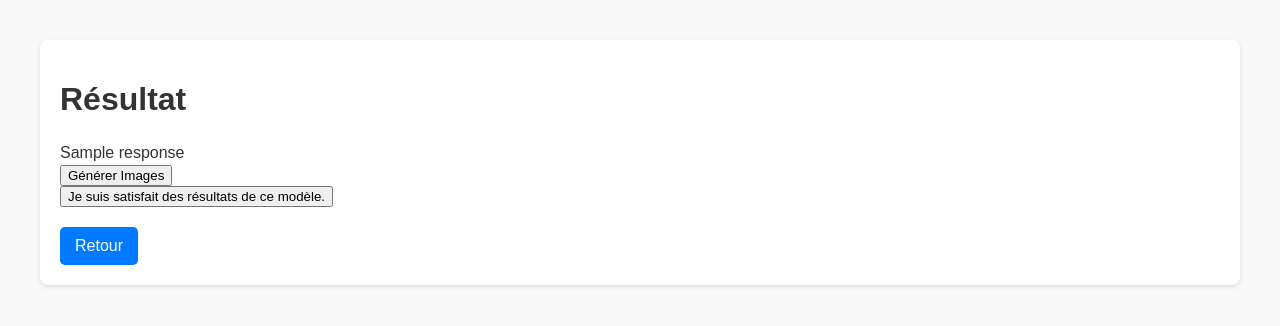
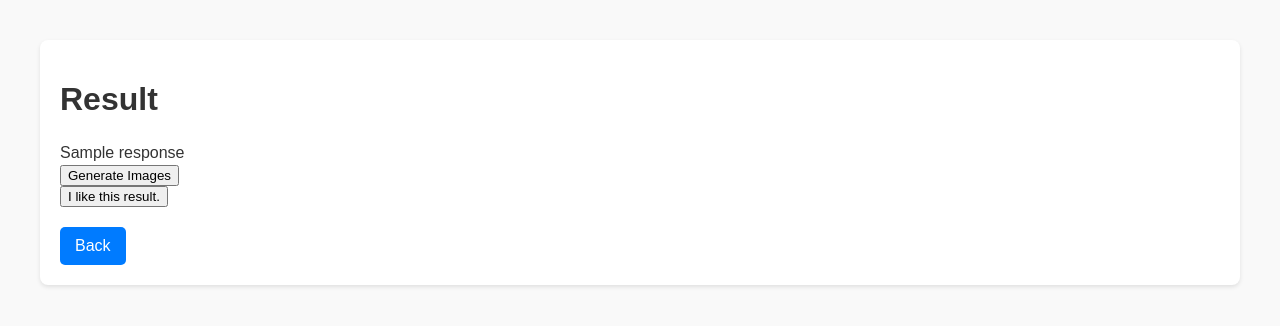
Before and after one commit to Zapp-Renfro/ROS_PA, a Flask app: template GPT4-Version/templates/result.html in a window 1280 px wide. Shown: the top 326 px of the page. Run offline with Flask 2, Linux system fonts and the light colour scheme; the template is opened without the code that fills it: most values are stand-ins (such as "Sample title", 1, 10 or a date in 2020); parts of the project's set-up code (start-up, migrations or seed data) failed here and were passed over.

Commit message:
translation - text result

```diff
--- a/GPT4-Version/templates/result.html
+++ b/GPT4-Version/templates/result.html
@@ -1,18 +1,18 @@
 <!DOCTYPE html>
 <html>
 <head>
-    <title>Résultat de Génération</title>
+    <title>Text Generation Result</title>
     <link rel="stylesheet" type="text/css" href="{{ url_for('static', filename='result.css') }}">
 </head>
 <body>
     <div class="container">
-        <h1>Résultat</h1>
+        <h1>Result</h1>
         <div class="prompt">{{ response|safe }}</div>
 
         <!-- Formulaire pour générer les images à partir des phrases -->
         <form action="/generate_images" method="post">
             <input type="hidden" name="text" value="{{ image_prompt|safe }}" />
-            <button type="submit">Générer Images</button>
+            <button type="submit">Generate Images</button>
         </form>
 
         {% if model_url %}
@@ -20,18 +20,18 @@
             <input type="hidden" name="model_url" id="model_url" value="{{ model_url }}" />
             <input type="hidden" name="response" id="response" value="{{ response }}" />
             <input type="hidden" name="image_prompt" id="image_prompt" value="{{ image_prompt }}" />
-            <button type="submit">Je suis satisfait des résultats de ce modèle.</button>
+            <button type="submit">I like this result.</button>
             <output id="incrementOuput"></output>
         </form>
         {% endif %}
 
-        <a href="/">Retour</a>
+        <a href="/">Back</a>
     </div>
     <script>
         document.getElementById('incrementForm').addEventListener('submit', function(event) {
             // event.preventDefault();
             var modelId = document.getElementById('model_url').value;
-            document.getElementById('incrementOuput').innerHTML = "Like envoyé, les modèles proposés sont mis à jour."
+            document.getElementById('incrementOuput').innerHTML = "Thanks! Our suggestions have been updated."
         });
     </script>
 </body>
```
